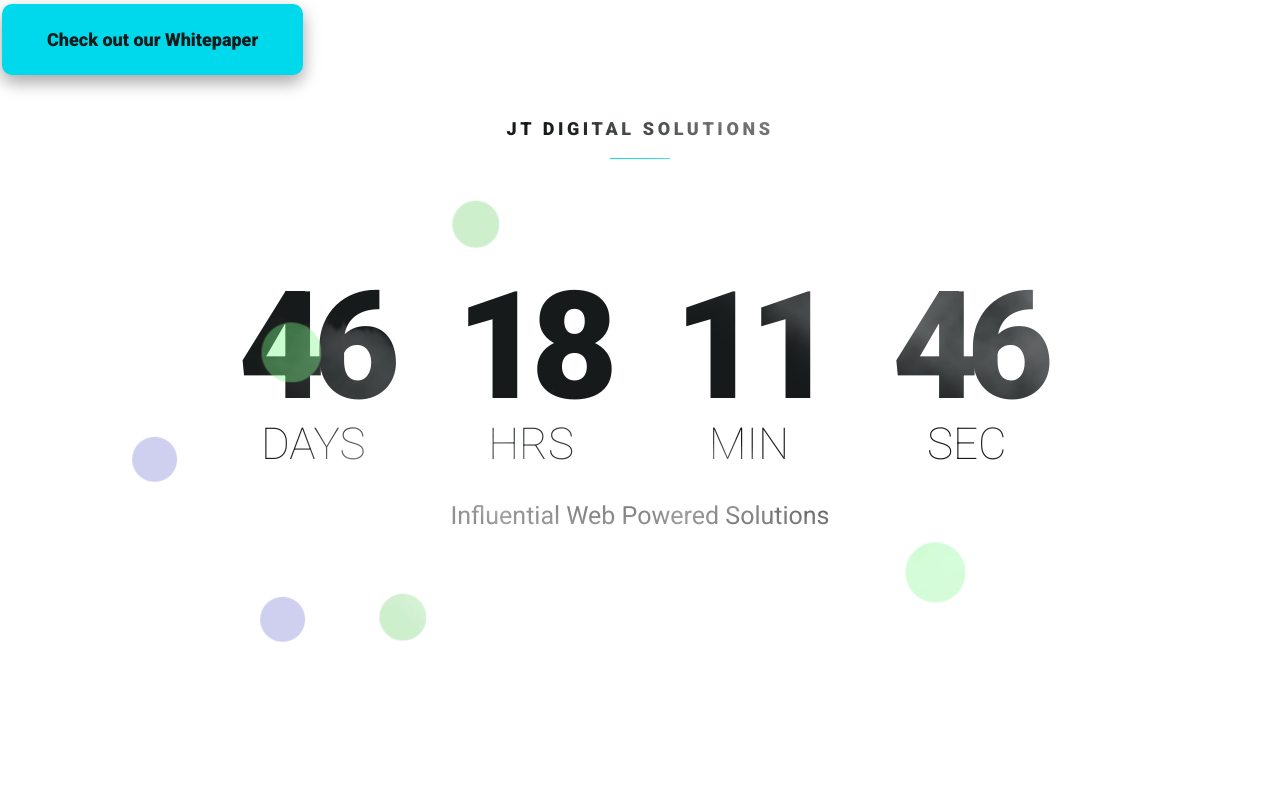
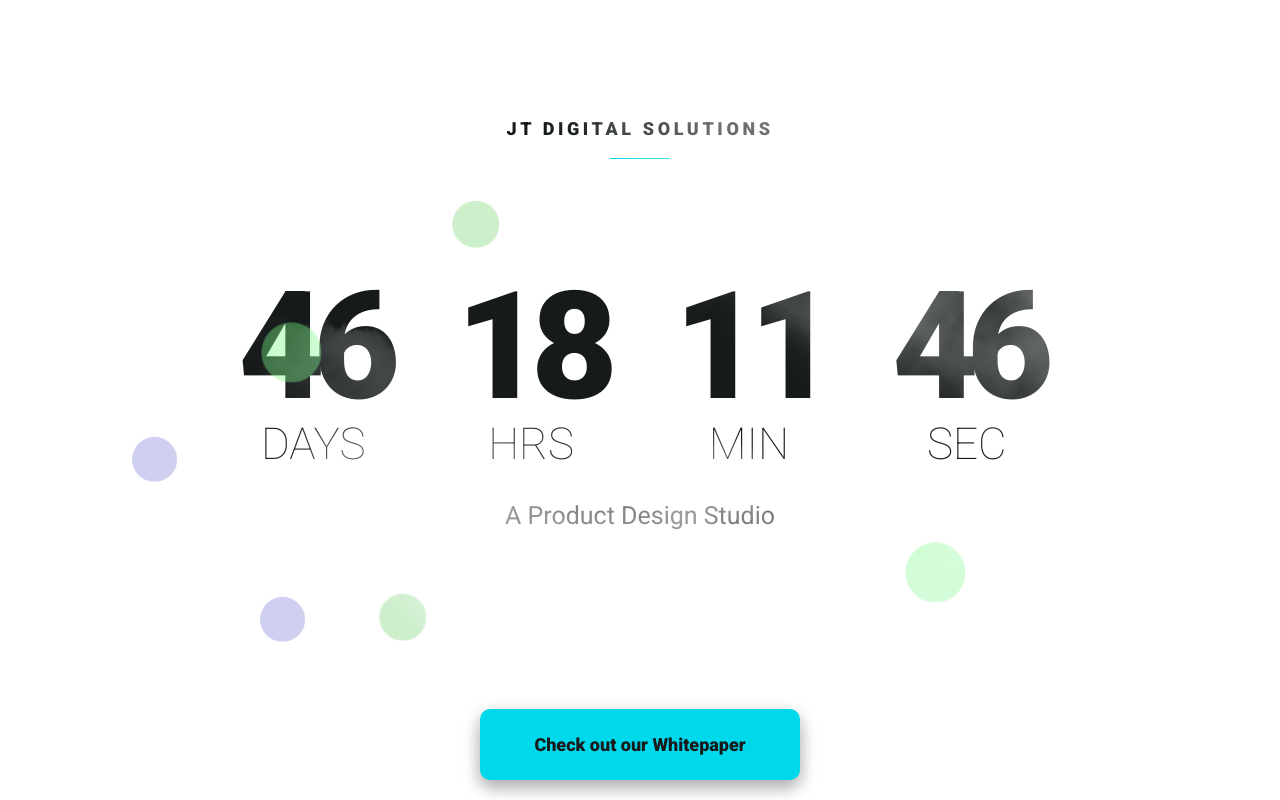
Before and after one commit to Supatodd/coming-soon, a website: page public/index.html in a window 1280 px wide. Drawn offline with Linux system fonts and the light colour scheme.

Commit message:
white paper and button fixes

```diff
--- a/public/css/style.css
+++ b/public/css/style.css
@@ -32,6 +32,8 @@
 	font-family: 'Roboto', sans-serif;
 	-webkit-font-smoothing: antialiased;
 	-webkit-text-size-adjust: 100%;
+	display: flex;
+    flex-direction: column;
 }
 
 section { overflow: hidden; }
@@ -1002,9 +1004,11 @@
 	transition-duration: 0.4s;
 	box-shadow: 0 8px 16px 0 rgba(0,0,0,0.2), 0 6px 20px 0 rgba(0,0,0,0.19);
 	position: absolute;
-	z-index: -1;
 	font-weight: 700;
 	font-size: 18px;
+	bottom: 2%;
+	left: 0;
+	right: 0;
 }
 
 .button:hover {
@@ -1012,28 +1016,29 @@
 }
 
 
+
+footer{
+	flex-shrink: 0;
+	width: 100%;
+	bottom: 2%;
+}
+
 @media all and (min-width: 700px) {
 	.button {
 		font-size: 18px;
 		border-radius: 10px;
 		padding: 25px 45px;
 		z-index: 99999;
-		bottom: 10%;
+		bottom: 2%;
+		width: 25%;
+		margin-left: auto;
+        margin-right: auto;
 	}
+
+	footer{
+
+		flex-shrink: 0;
+
+
 }
-
-@media (min-width: 700px) {
-    .depth-7 {
-		z-index: 99999;
-    }
 }
-
-@media (min-width: 400px) {
-    .depth-7 {
-		z-index: 99999;
-
-    }
-}
-.depth-7 {
-    position: relative;
-}
--- a/public/index.html
+++ b/public/index.html
@@ -80,7 +80,7 @@
                         </h1>
 
                         <p class="sub-title">
-                        Influential Web Powered Solutions
+                        A Product Design Studio
                          </p>
 
                     </div>
@@ -155,7 +155,7 @@
         </div>
 
 <footer>
-        <a href="docs/JT Digital Solutions_2024 White Paper.pdf" download="JTDS-Whitepaper-2024.pdf"><button class="depth-7 button" class="button">Check out our Whitepaper</button></a>
+        <a href="docs/JT Digital Solutions_2024 White Paper.pdf" download="JTDS-Whitepaper-2024.pdf"><button class="button" class="button">Check out our Whitepaper</button></a>
 </footer>
 
         <!-- Javascript -->
```
Also changed, not shown: 1 other file.
